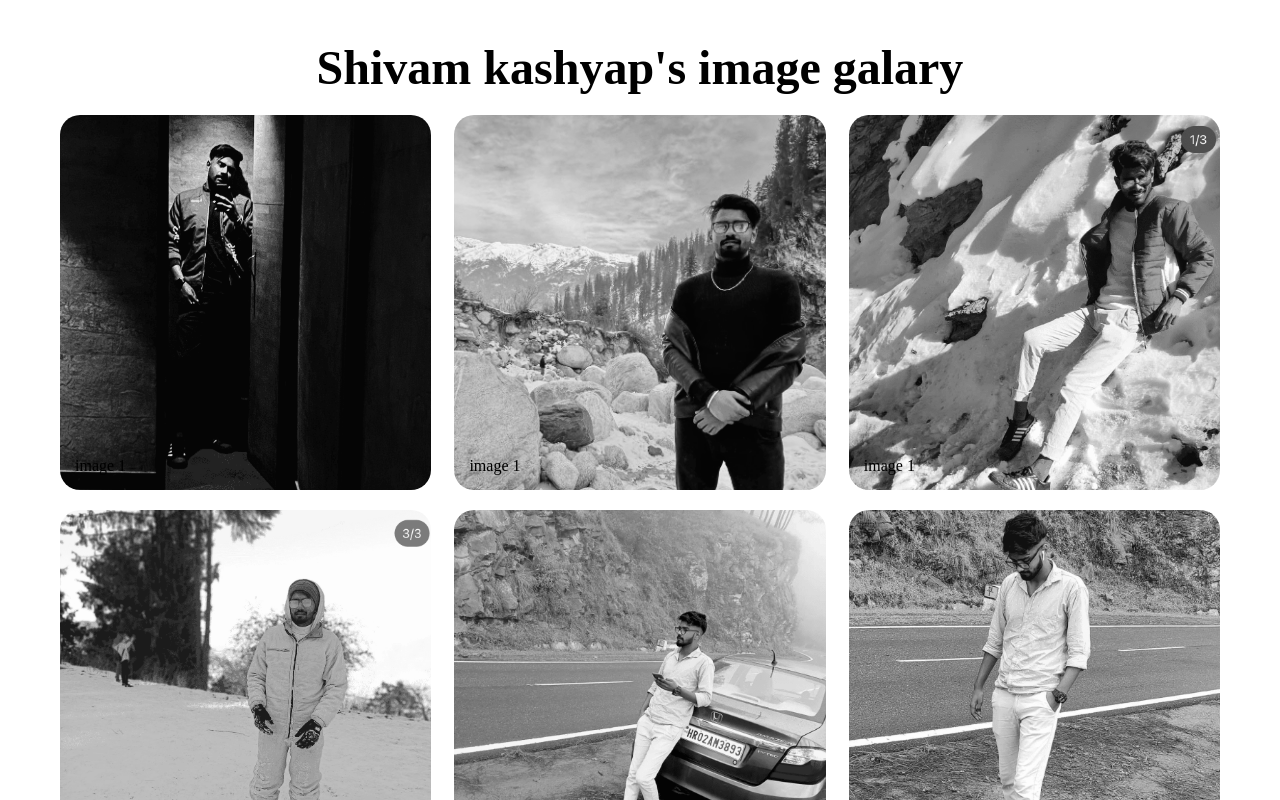
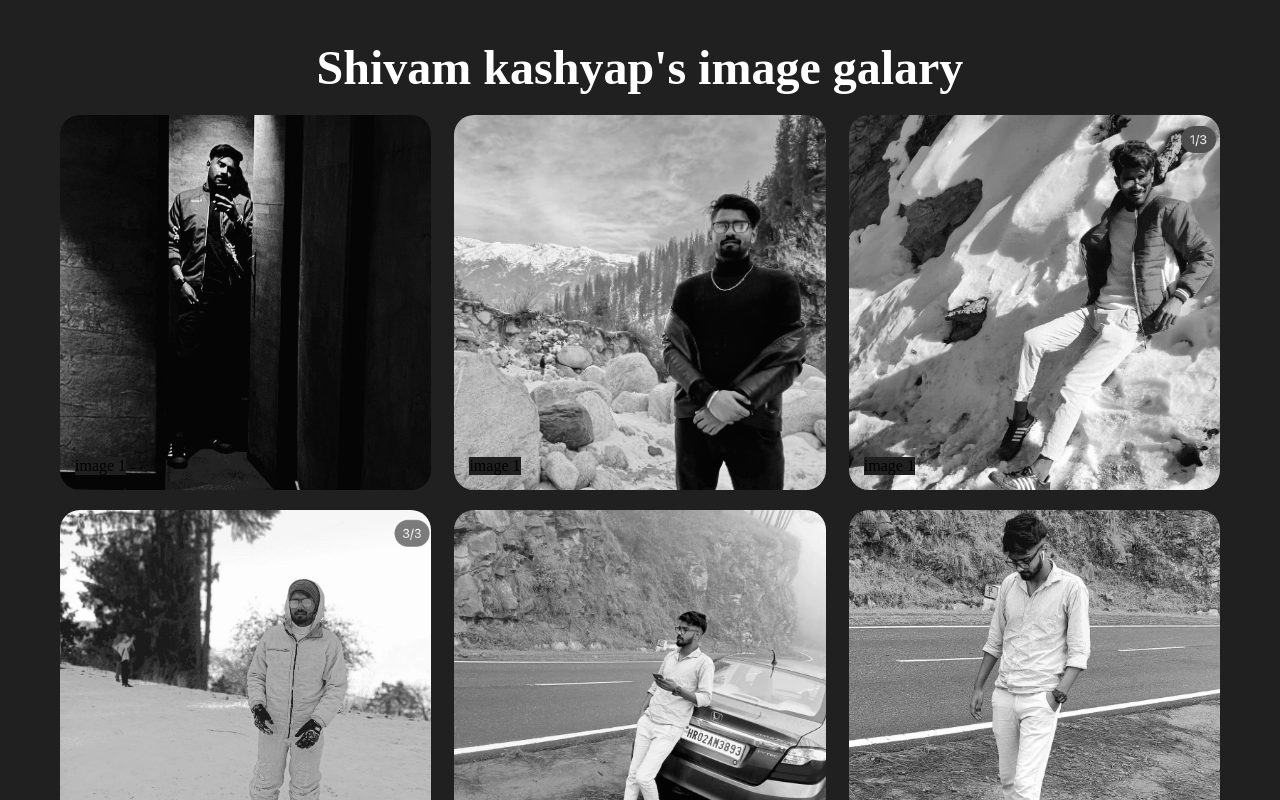
Before and after one commit to ghshivamkashyap/imagegalary, a plain HTML site: page index.html in a window 1280 px wide. Drawn offline with Linux system fonts and the light colour scheme.

Commit message:
updatd css file

```diff
--- a/style.css
+++ b/style.css
@@ -1,4 +1,5 @@
 * {
+  background-color: #202020;
   margin: 0;
   padding: 0;
   box-sizing: border-box;
@@ -18,6 +19,7 @@
 }
 
 h1{
+  color: white;
     margin: 20px 0;
     text-align: center;
     margin-bottom: 20px;
@@ -38,7 +40,7 @@ h1{
 
     /* box-shadow: 10px 10px 10px 10px; */
     /* filter: drop-shadow(0.35rem 0.35rem 0.35rem  rgba(0.5, 0.5, 0.5, 0.5)); */
-    filter: drop-shadow(0 0 10px #333);
+    filter: drop-shadow(0 0 10px white);
     /* filter: grayscale(0%); */
     transition: 0.4s;
   }
```
